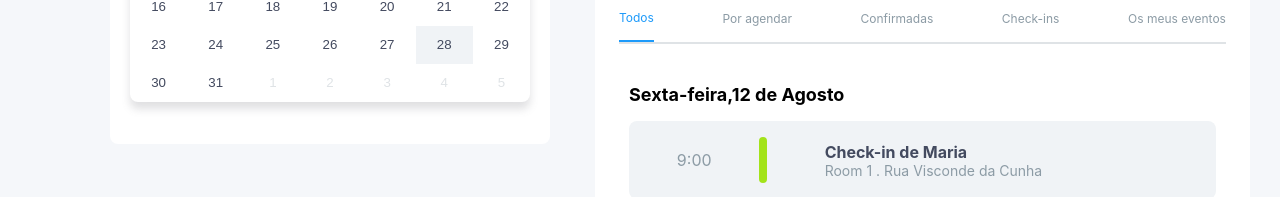
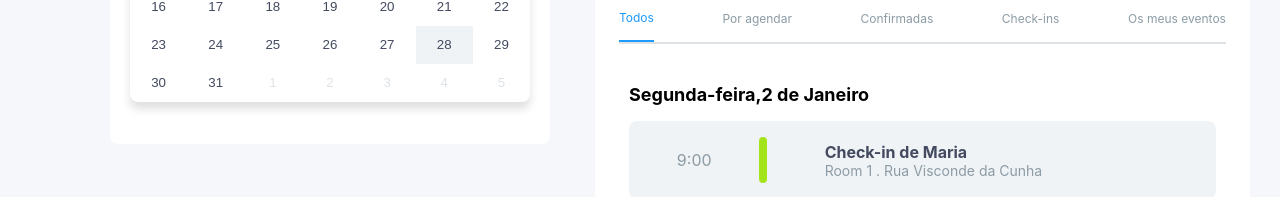
Before and after one commit to NasrinHaghighi/Calender, a React (Create React App) app: page / in a window 1280 px wide. Shown: the part 554-751 px from the top of the page. Built offline with nearby package versions, Linux system fonts and the light colour scheme.

Commit message:
feat:new data

```diff
--- a/src/constant/MockData.js
+++ b/src/constant/MockData.js
@@ -1,7 +1,7 @@
 export const data=[
 {
     id:1,
-    date:'8/11/2023',
+    date:'1/01/2024',
     plan:[
         {time:'9:00',type:'Check-ins',personInfo: {name:'Maria', entrada:'02/21/20223', saida:'02/25/2023', tel:'9999999999', email:'mmmmmm@email.com', nationality:'Portuges' ,age:'30-40', job:'Estudante na Universidade Católica'}, roomInfo:{room:'Room 1', location:'Rua Visconde da Cunha', price:'330'},  },
         {time:'11:00',type:'Confirmadas', personInfo: {name:'Joa', entrada:'02/25/20223', saida:'02/26/2023',tel:'888888888', email:'eeeeeee@email.com', nationality:'German' ,age:'50-60', job:'Professor'}, roomInfo:{room:'Room 12', location:'Rua de Arrabida', price:'350'}},
@@ -9,7 +9,7 @@ export const data=[
     ]},
     {
         id:2,
-        date:'8/15/2023',
+        date:'1/15/2024',
         plan:[
             {time:'10:00',type:'Por agendar',personInfo: {name:'Sara', entrada:'02/21/20223', saida:'02/25/2023', tel:'6666666666', email:'sssss@email.com', nationality:'angolano' ,age:'20-30', job:'Estudante na Universidade Porto'}, roomInfo:{room:'Room 1', location:'Ave Alidados', price:'700'},  },
             {time:'13:00',type:'Confirmadas', personInfo: {name:'Helder', entrada:'02/25/20223', saida:'02/26/2023',tel:'5555555555', email:'eeeeeee@email.com', nationality:'American' ,age:'40-50', job:'carpinteiro'}, roomInfo:{room:'Room 32', location:'Rua de Sao bento', price:'550'}},
@@ -18,7 +18,7 @@ export const data=[
         ]},
         {
             id:3,
-            date:'8/19/2023',
+            date:'1/19/2024',
             plan:[
                 {time:'15:00',type:'Check-ins',personInfo: {name:'Mariana', entrada:'02/03/20223', saida:'02/08/2023', tel:'555555', email:'mmmmm@email.com', nationality:'German' ,age:'70-80', job:'Estudante na Universidade Porto'}, roomInfo:{room:'Room 11', location:'Ave Altino', price:'250'},  },
                 {time:'11:00',type:'Por agendar', personInfo: {name:'Helder', entrada:'02/25/20223', saida:'02/26/2023',tel:'5555555555', email:'eeeeeee@email.com', nationality:'American' ,age:'40-50', job:'carpinteiro'}, roomInfo:{room:'Room 32', location:'Rua de Arrabida', price:'750'}},
@@ -27,7 +27,7 @@ export const data=[
             ]},
             {
  id:4,
-                date:'8/25/2023',
+                date:'1/25/2024',
                 plan:[
                     {time:'10:00',type:'Check-ins',personInfo: {name:'Mariana', entrada:'02/03/20223', saida:'02/08/2023', tel:'555555', email:'mmmmm@email.com', nationality:'German' ,age:'70-80', job:'Estudante na Universidade Porto'}, roomInfo:{room:'Room 11', location:'Ave Altino', price:'250'},  },
                     {time:'11:00',type:'Por agendar', personInfo: {name:'Helder', entrada:'02/25/20223', saida:'02/26/2023',tel:'5555555555', email:'eeeeeee@email.com', nationality:'American' ,age:'40-50', job:'carpinteiro'}, roomInfo:{room:'Room 32', location:'Rua de Arrabida', price:'750'}},
@@ -37,7 +37,7 @@ export const data=[
                 ]},
                 {
                     id:5,
-                    date:'8/27/2023',
+                    date:'1/27/2024',
                     plan:[
 
                         {time:'18:00',type:'Os meus eventos', personInfo: {name:' Casamento do Pedro',tel:'8888888888', email:'qqqqqqqqq@email.com' }, roomInfo:{room:'Quinta da Morgadinha', location:'Arrabida shopping'}},
@@ -45,7 +45,7 @@ export const data=[
                     ]},
                     {
                         id:6,
-                        date:'8/28/2023',
+                        date:'1/28/2024',
                         plan:[
 
                             {time:'11:00',type:'Por agendar', personInfo: {name:'Helder', entrada:'02/25/20223', saida:'02/26/2023',tel:'5555555555', email:'eeeeeee@email.com', nationality:'American' ,age:'40-50', job:'carpinteiro'}, roomInfo:{room:'Room 32', location:'Rua de Arrabida', price:'750'}},
@@ -56,7 +56,7 @@ export const data=[
                         ]},
                         {
                             id:7,
-                            date:'9/05/2023',
+                            date:'2/05/2024',
                             plan:[
 
                                 {time:'11:00',type:'Por agendar', personInfo: {name:'Helder', entrada:'02/25/20223', saida:'02/26/2023',tel:'5555555555', email:'eeeeeee@email.com', nationality:'American' ,age:'40-50', job:'carpinteiro'}, roomInfo:{room:'Room 32', location:'Rua de Arrabida', price:'750'}},
@@ -67,7 +67,7 @@ export const data=[
                             ]},
                             {
                                 id:8,
-                                date:'9/15/2023',
+                                date:'2/15/2024',
                                 plan:[
 
                                     {time:'11:00',type:'Por agendar', personInfo: {name:'Helder', entrada:'02/25/20223', saida:'02/26/2023',tel:'5555555555', email:'eeeeeee@email.com', nationality:'American' ,age:'40-50', job:'carpinteiro'}, roomInfo:{room:'Room 32', location:'Rua de Arrabida', price:'750'}},
@@ -78,7 +78,7 @@ export const data=[
                                 ]},
                                 {
                                     id:9,
-                                    date:'9/18/2023',
+                                    date:'2/18/2024',
                                     plan:[
 
                                         {time:'11:00',type:'Por agendar', personInfo: {name:'Helder', entrada:'02/25/20223', saida:'02/26/2023',tel:'5555555555', email:'eeeeeee@email.com', nationality:'American' ,age:'40-50', job:'carpinteiro'}, roomInfo:{room:'Room 32', location:'Rua de Arrabida', price:'750'}},
@@ -89,7 +89,7 @@ export const data=[
                                     ]},
                                     {
                                         id:10,
-                                        date:'9/20/2023',
+                                        date:'2/20/2024',
                                         plan:[
 
 
@@ -100,7 +100,7 @@ export const data=[
                                         ]},
                                        {
                                             id:11,
-                                          date:'9/25/2023',
+                                          date:'2/25/2024',
                                            plan:[
 
 
@@ -111,7 +111,7 @@ export const data=[
                                            ]},
                                             {
                                                id:12,
-                                               date:'9/30/2023',
+                                               date:'2/30/2024',
                                                plan:[
 
 
@@ -122,7 +122,7 @@ export const data=[
                                                 ]},
                                                {
                                                  id:13,
-                                              date:'10/06/2023',
+                                              date:'3/06/2024',
                                              plan:[
                                                    {time:'9:00',type:'Check-ins',personInfo: {name:'Maria', entrada:'02/21/20223', saida:'02/25/2023', tel:'9999999999', email:'mmmmmm@email.com', nationality:'Portuges' ,age:'30-40', job:'Estudante na Universidade Católica'}, roomInfo:{room:'Room 1', location:'Rua Visconde da Cunha', price:'330'},  },
                                                      {time:'11:00',type:'Confirmadas', personInfo: {name:'Joa', entrada:'02/25/20223', saida:'02/26/2023',tel:'888888888', email:'eeeeeee@email.com', nationality:'German' ,age:'50-60', job:'Professor'}, roomInfo:{room:'Room 12', location:'Rua de Arrabida', price:'350'}},
@@ -130,7 +130,7 @@ export const data=[
                                                ]},
                                                     {
                                                         id:14,
-                                                        date:'11/08/2023',
+                                                        date:'3/08/2024',
                                                         plan:[
                                                             {time:'10:00',type:'Por agendar',personInfo: {name:'Sara', entrada:'02/21/20223', saida:'02/25/2023', tel:'6666666666', email:'sssss@email.com', nationality:'angolano' ,age:'20-30', job:'Estudante na Universidade Porto'}, roomInfo:{room:'Room 1', location:'Ave Alidados', price:'700'},  },
                                                             {time:'13:00',type:'Confirmadas', personInfo: {name:'Helder', entrada:'02/25/20223', saida:'02/26/2023',tel:'5555555555', email:'eeeeeee@email.com', nationality:'American' ,age:'40-50', job:'carpinteiro'}, roomInfo:{room:'Room 32', location:'Rua de Sao bento', price:'550'}},
@@ -139,7 +139,7 @@ export const data=[
                                                         ]},
                                                         {
                                                             id:15,
-                                                            date:'11/11/2023',
+                                                            date:'3/11/2024',
                                                             plan:[
                                                                 {time:'15:00',type:'Check-ins',personInfo: {name:'Mariana', entrada:'02/03/20223', saida:'02/08/2023', tel:'555555', email:'mmmmm@email.com', nationality:'German' ,age:'70-80', job:'Estudante na Universidade Porto'}, roomInfo:{room:'Room 11', location:'Ave Altino', price:'250'},  },
                                                                 {time:'11:00',type:'Por agendar', personInfo: {name:'Helder', entrada:'02/25/20223', saida:'02/26/2023',tel:'5555555555', email:'eeeeeee@email.com', nationality:'American' ,age:'40-50', job:'carpinteiro'}, roomInfo:{room:'Room 32', location:'Rua de Arrabida', price:'750'}},
@@ -148,7 +148,7 @@ export const data=[
                                                             ]},
                                                             {
                                                                 id:16,
-                                                                date:'11/20/2023',
+                                                                date:'3/20/2024',
                                                                 plan:[
                                                                     {time:'9:00',type:'Check-ins',personInfo: {name:'Maria', entrada:'02/21/20223', saida:'02/25/2023', tel:'9999999999', email:'mmmmmm@email.com', nationality:'Portuges' ,age:'30-40', job:'Estudante na Universidade Católica'}, roomInfo:{room:'Room 1', location:'Rua Visconde da Cunha', price:'330'},  },
                                                                     {time:'11:00',type:'Confirmadas', personInfo: {name:'Joa', entrada:'02/25/20223', saida:'02/26/2023',tel:'888888888', email:'eeeeeee@email.com', nationality:'German' ,age:'50-60', job:'Professor'}, roomInfo:{room:'Room 12', location:'Rua de Arrabida', price:'350'}},
@@ -156,7 +156,7 @@ export const data=[
                                                                 ]},
                                                                 {
                                                                     id:17,
-                                                                    date:'12/05/2023',
+                                                                    date:'4/05/2024',
                                                                     plan:[
                                                                         {time:'10:00',type:'Por agendar',personInfo: {name:'Sara', entrada:'02/21/20223', saida:'02/25/2023', tel:'6666666666', email:'sssss@email.com', nationality:'angolano' ,age:'20-30', job:'Estudante na Universidade Porto'}, roomInfo:{room:'Room 1', location:'Ave Alidados', price:'700'},  },
                                                                         {time:'13:00',type:'Confirmadas', personInfo: {name:'Helder', entrada:'02/25/20223', saida:'02/26/2023',tel:'5555555555', email:'eeeeeee@email.com', nationality:'American' ,age:'40-50', job:'carpinteiro'}, roomInfo:{room:'Room 32', location:'Rua de Sao bento', price:'550'}},
@@ -165,7 +165,7 @@ export const data=[
                                                                     ]},
                                                                     {
                                                                         id:18,
-                                                                        date:'12/09/2023',
+                                                                        date:'4/09/2024',
                                                                         plan:[
                                                                             {time:'15:00',type:'Check-ins',personInfo: {name:'Mariana', entrada:'02/03/20223', saida:'02/08/2023', tel:'555555', email:'mmmmm@email.com', nationality:'German' ,age:'70-80', job:'Estudante na Universidade Porto'}, roomInfo:{room:'Room 11', location:'Ave Altino', price:'250'},  },
                                                                             {time:'11:00',type:'Por agendar', personInfo: {name:'Helder', entrada:'02/25/20223', saida:'02/26/2023',tel:'5555555555', email:'eeeeeee@email.com', nationality:'American' ,age:'40-50', job:'carpinteiro'}, roomInfo:{room:'Room 32', location:'Rua de Arrabida', price:'750'}},
--- a/src/utils.js
+++ b/src/utils.js
@@ -12,7 +12,7 @@ export const makeFormatDay=(date)=>{
    if(mm<10){
     mm='0'+mm
   }
-     var formatDate= (date.getMonth() + 1) + '/' +dd + '/' +  date.getFullYear();
+     var formatDate= (date.getMonth() +1) + '/' +dd + '/' +  date.getFullYear();
      console.log(formatDate)
      return formatDate
  }
```
